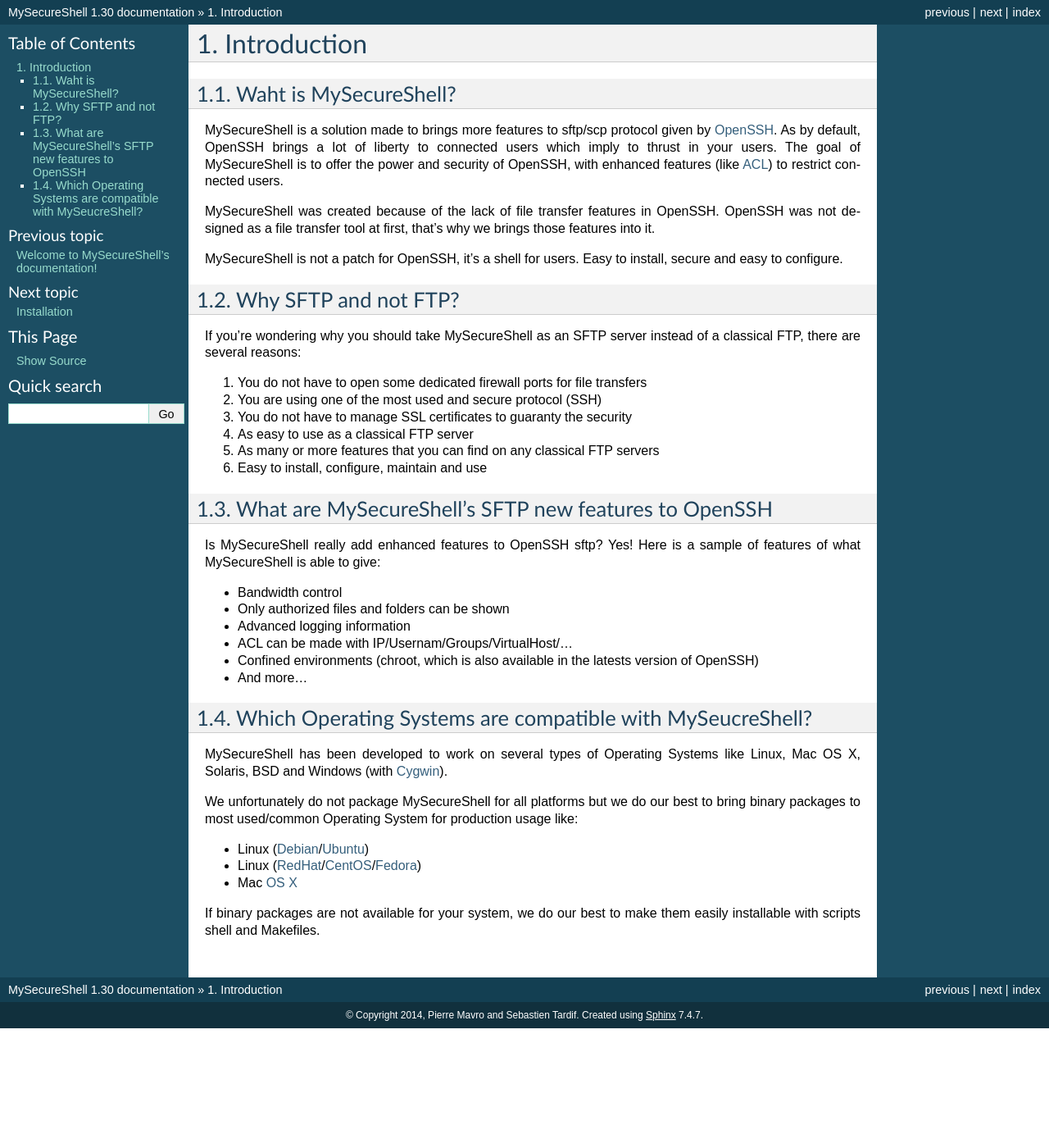
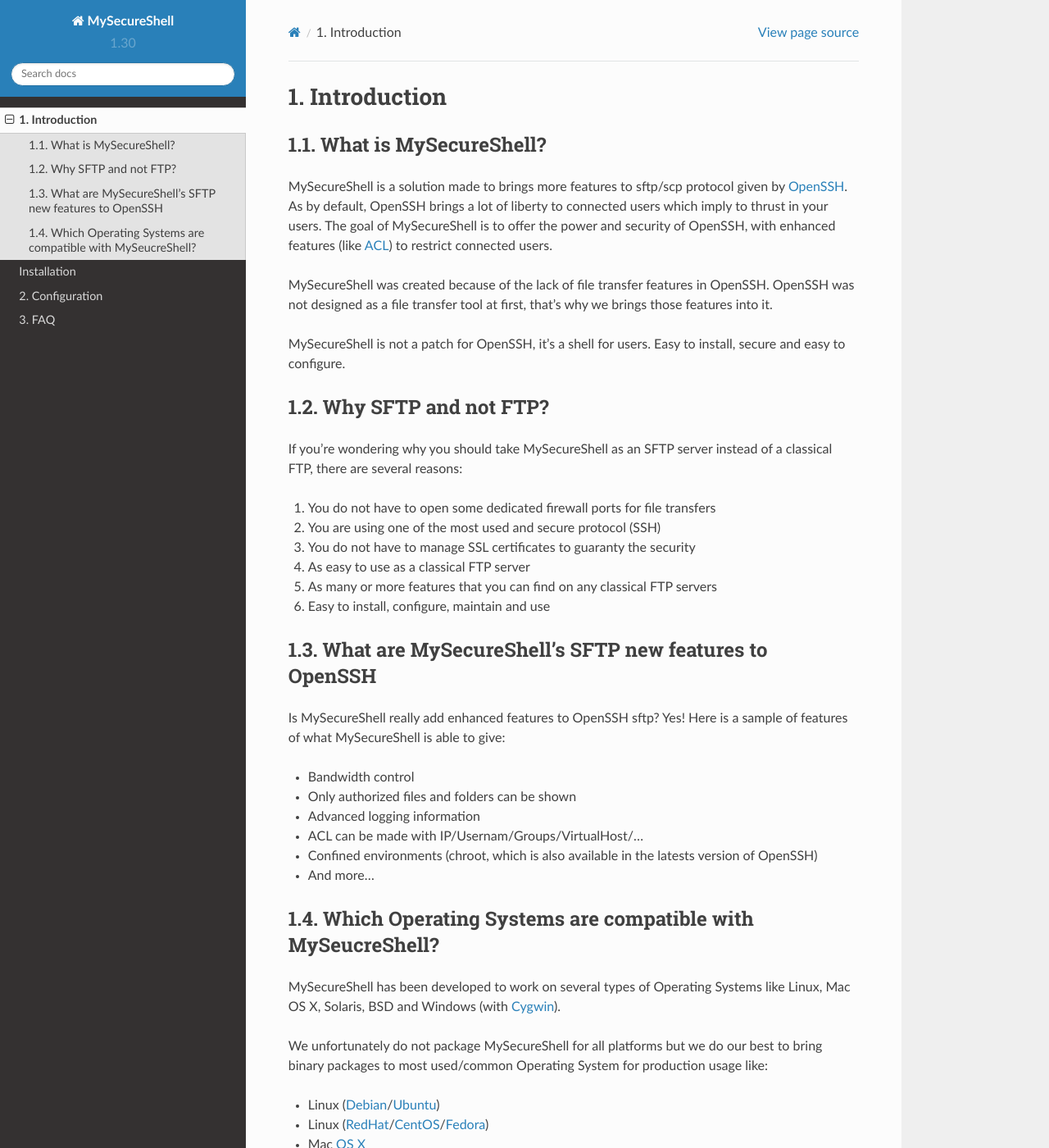
Before and after one commit to mysecureshell/mysecureshell, a Sphinx documentation site: the page built from doc/source/introduction.rst, in a window 1280 px wide and 1400 px high. Shown: the whole window at 82% size. Built offline with Sphinx 7.4.7 and the Read the Docs theme 2.0.0, drawn with Linux system fonts in a browser that asks for light colours; some of the changed text lies outside the part shown.

Commit message:
Adding submodule for ReadTheDoc theme

```diff
--- a/doc/source/conf.py
+++ b/doc/source/conf.py
@@ -109,7 +109,7 @@ pygments_style = 'sphinx'
 
 # The theme to use for HTML and HTML Help pages.  See the documentation for
 # a list of builtin themes.
-html_theme = 'default'
+html_theme = 'sphinx_rtd_theme'
 
 # Theme options are theme-specific and customize the look and feel of a theme
 # further.  For a list of options available for each theme, see the
@@ -117,7 +117,7 @@ html_theme = 'default'
 #html_theme_options = {}
 
 # Add any paths that contain custom themes here, relative to this directory.
-#html_theme_path = []
+html_theme_path = ["_themes", ]
 
 # The name for this set of Sphinx documents.  If None, it defaults to
 # "<project> v<release> documentation".
--- a/doc/source/introduction.rst
+++ b/doc/source/introduction.rst
@@ -1,7 +1,7 @@
 Introduction
 ============
 
-Waht is MySecureShell?
+What is MySecureShell?
 ----------------------
 
 MySecureShell is a solution made to brings more features to sftp/scp protocol given by `OpenSSH <http://www.openssh.com/>`_. As by default, OpenSSH brings a lot of liberty to connected users which imply to thrust in your users. The goal of MySecureShell is to offer the power and security of OpenSSH, with enhanced features (like `ACL <http://en.wikipedia.org/wiki/Access_control_list>`_) to restrict connected users.
```
Also changed, not shown: .gitmodules (added), 1 other file.
